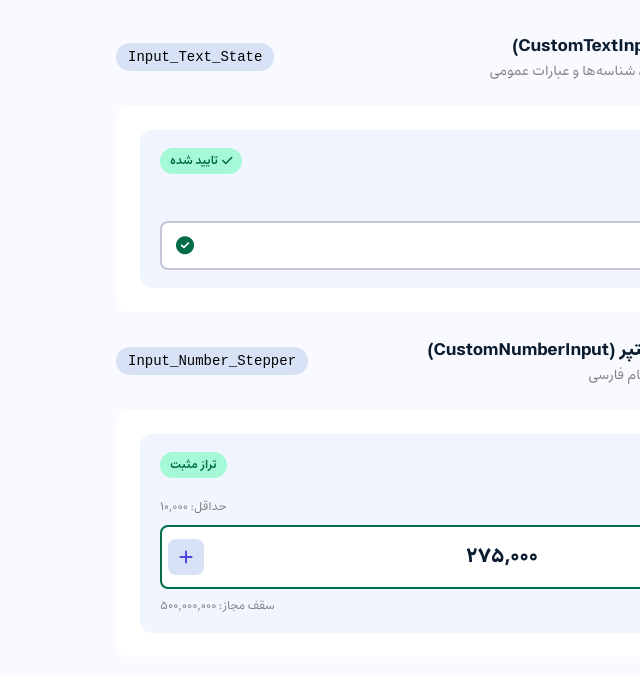
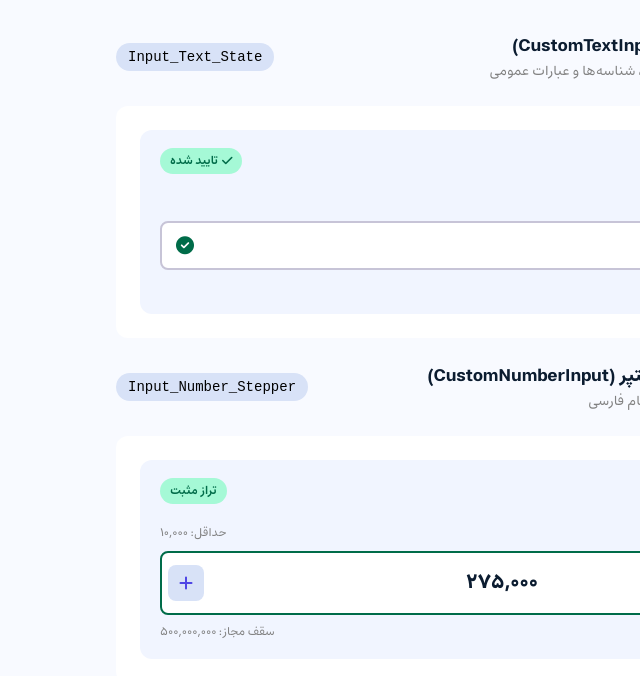
Before and after one commit to hoce1n/start-of-vue, a Vue app: page / in a window 1280 px wide. Shown: the top 676 px of the page, without its empty margins (640-1280 px from the left). Built offline with nearby package versions, Linux system fonts and the light colour scheme.

Commit message:
fix: typo problem with props in app.vue

```diff
--- a/src/App.vue
+++ b/src/App.vue
@@ -13,7 +13,7 @@
           placeholder="مثال: علی محمدی"
           :min-length="3"
           required
-          success0message="اطلاعات وارد شده شما معبتر است."
+          success-message="اطلاعات وارد شده شما معبتر است."
           validate-immediately
           @validity-change="setValidity('text', $event)"
         />
```
